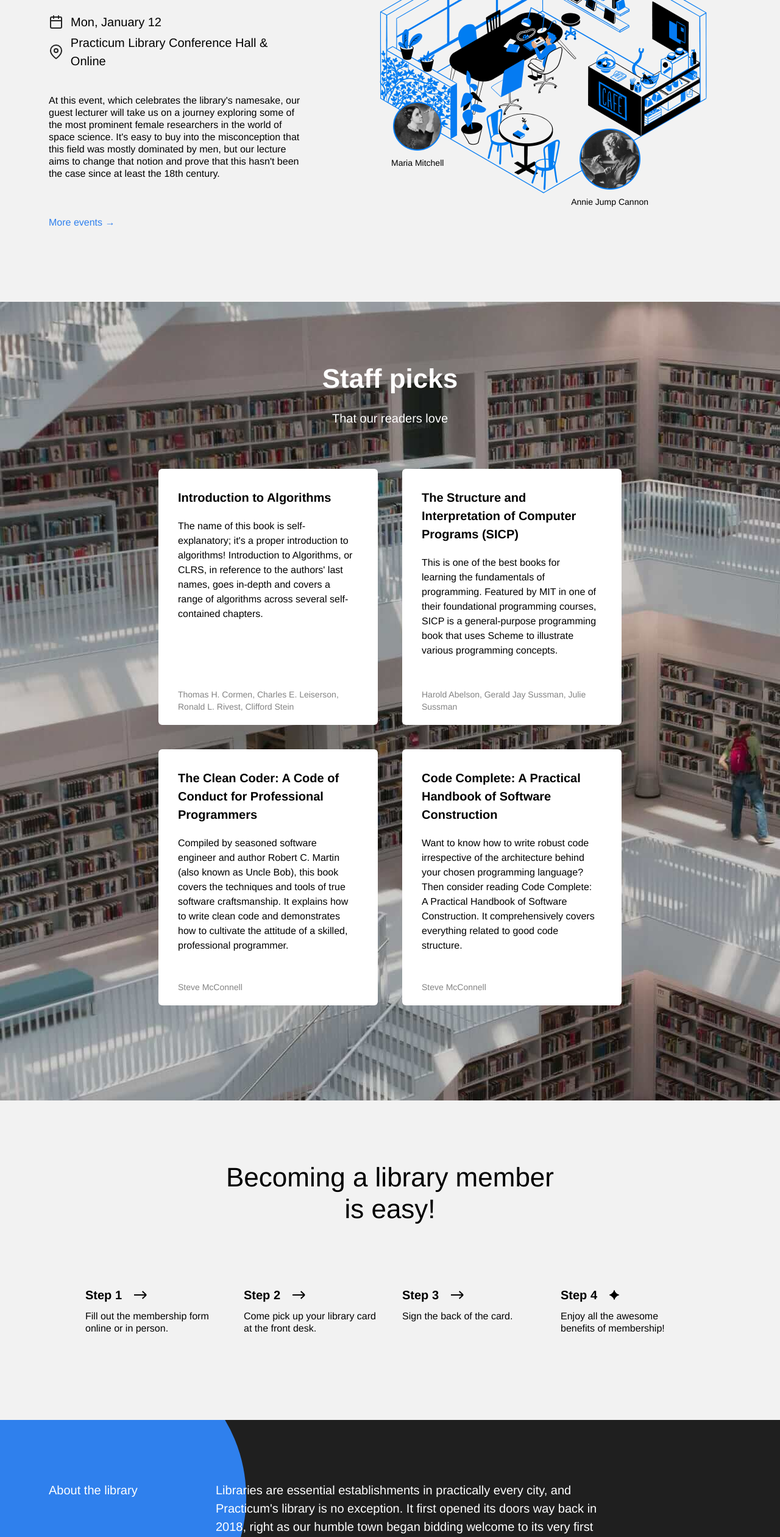
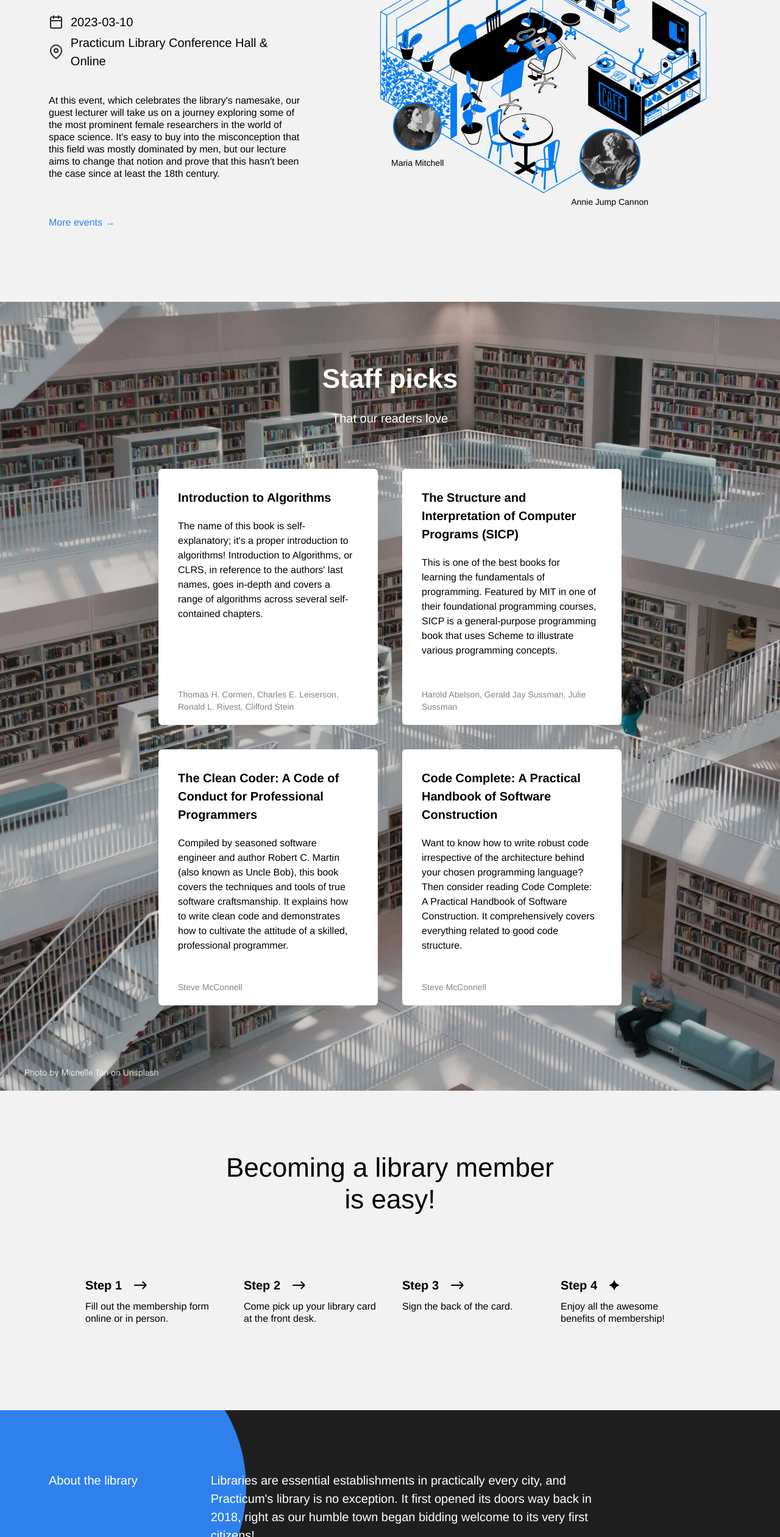
Before and after one commit to bshaw6519/se_project_library, a plain HTML site: page index.html in a window 1280 px wide. Shown: the part 1129-3650 px from the top of the page at 61% size. Drawn offline with Linux system fonts and the light colour scheme.

Commit message:
final project sprint 1 updated code 4th time

```diff
--- a/index.html
+++ b/index.html
@@ -67,7 +67,7 @@
                 <div
                   class="event-info__icon event-info__icon_type_calendar"
                 ></div>
-                <p class="event-info__text">Mon, January 12</p>
+                <p class="event-info__text">2023-03-10</p>
               </div>
               <div class="event-info__item">
                 <div class="event-info__icon event-info__icon_type_pin"></div>
--- a/styles/style.css
+++ b/styles/style.css
@@ -246,7 +246,7 @@
   padding-bottom: 140px;
   background-image: url(../images/staff_picks_background.jpg);
   background-repeat: no-repeat;
-  background-size: auto;
+  background-size: cover;
 }
 
 .staff__title {
@@ -271,6 +271,7 @@
   margin-top: 68px;
   margin-left: auto;
   margin-right: auto;
+  margin-bottom: 0;
   display: flex;
   justify-content: center;
   gap: 40px;
@@ -371,19 +372,21 @@
   background-color: #1f1f1f;
   color: #fff;
   overflow: hidden;
+  display: flex;
+  justify-content: left;
+  gap: 60px;
   position: relative;
   box-sizing: border-box;
 }
 
 .about__title {
+  display: flex;
   max-width: 154px;
   margin: 0;
   font-size: 20px;
   line-height: 30px;
   font-weight: 500;
   z-index: 1;
-  position: relative;
-  top: 0px;
 }
 
 .about__content {
@@ -394,16 +397,17 @@
   line-height: 30px;
   font-weight: 400;
   max-width: 660px;
-  position: relative;
-  top: -30px;
+  margin-left: 60px;
 }
 
 .about__paragraph {
-  position: relative;
-  left: 274px;
-  margin: 0;
+  display: flex;
+  margin-left: auto;
+  margin-top: 0;
+  margin-bottom: 0;
   z-index: 1;
 }
+
 .about__circle {
   background-color: #2f80ed;
   width: 495px;
@@ -454,6 +458,8 @@
 
 .footer__column-heading {
   margin: 0 0 20px;
+  font-size: 16px;
+  line-height: 20px;
 }
 
 .footer__column-link {
```
